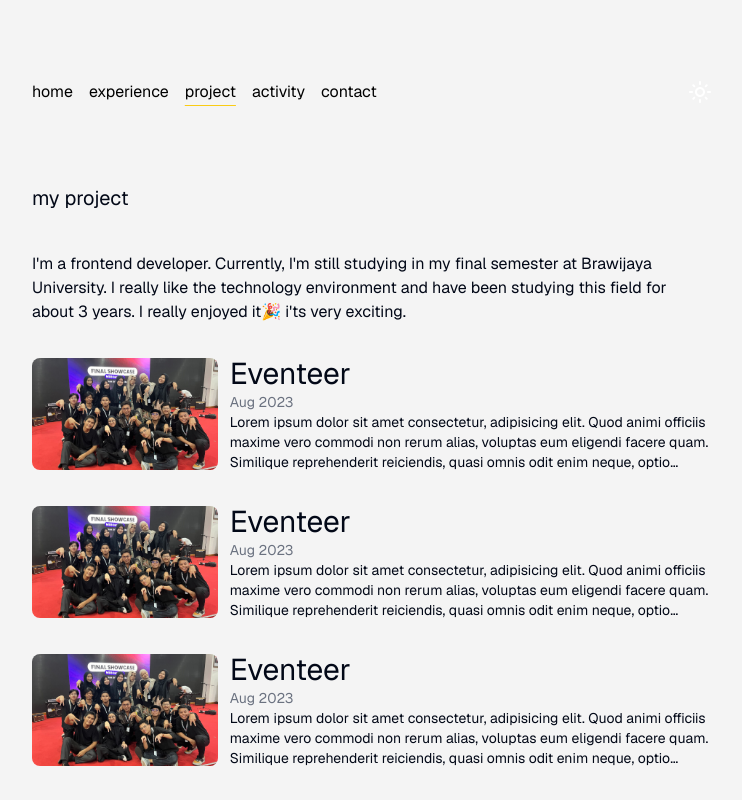
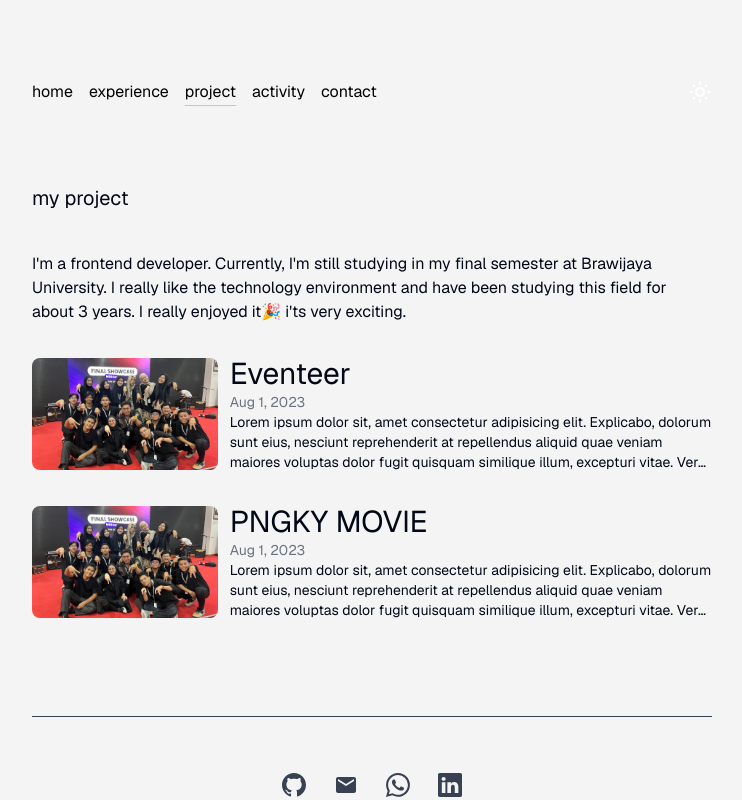
Before and after one commit to hengkianggia/my-website, a Next.js app: page /project in a window 1280 px wide. Shown: the top 800 px of the page, without its empty margins (268-1010 px from the left). Built offline with nearby package versions, Linux system fonts and the light colour scheme.

Commit message:
update detail list

```diff
--- a/app/activity/page.tsx
+++ b/app/activity/page.tsx
@@ -1,9 +1,12 @@
-import React from 'react'
+import Wrapper from "@/components/Wrapper";
+import React from "react";
 
 const Activity = () => {
   return (
-    <div>Activity</div>
-  )
-}
+    <Wrapper>
+      <h1>makmu kiper</h1>
+    </Wrapper>
+  );
+};
 
-export default Activity
+export default Activity;
--- /dev/null
+++ b/app/error.tsx
@@ -0,0 +1,30 @@
+"use client"; // Error components must be Client Components
+
+import { useEffect } from "react";
+
+export default function Error({
+  error,
+  reset,
+}: {
+  error: Error & { digest?: string };
+  reset: () => void;
+}) {
+  useEffect(() => {
+    // Log the error to an error reporting service
+    console.error(error);
+  }, [error]);
+
+  return (
+    <div>
+      <h2>Something went wrong!</h2>
+      <button
+        onClick={
+          // Attempt to recover by trying to re-render the segment
+          () => reset()
+        }
+      >
+        Try again
+      </button>
+    </div>
+  );
+}
--- a/app/layout.tsx
+++ b/app/layout.tsx
@@ -1,5 +1,4 @@
 import type { Metadata } from "next";
-// import { Montserrat } from "next/font/google";
 import "./globals.css";
 import { GeistSans } from "geist/font/sans";
 import Center from "@/components/Center";
@@ -8,8 +7,6 @@ import Navbar from "@/components/Navbar";
 import { ThemeProvider } from "@/components/theme-provider";
 import { cn } from "@/lib/utils";
 import Footer from "@/components/Footer";
-
-// const montserrat = Montserrat({ subsets: ["cyrillic"] });
 
 export const metadata: Metadata = {
   title: "PNGKY | welcome to my home🖐️",
--- /dev/null
+++ b/app/project/[id]/detail/page.tsx
@@ -0,0 +1,9 @@
+import React from 'react'
+
+const DetailProject = () => {
+  return (
+    <div>Lorem ipsum dolor sit, amet consectetur adipisicing elit. Explicabo, dolorum sunt eius, nesciunt reprehenderit at repellendus aliquid quae veniam maiores voluptas dolor fugit quisquam similique illum, excepturi vitae. Vero, eos earum in iusto a delectus iure velit saepe aperiam eum?</div>
+  )
+}
+
+export default DetailProject
--- a/app/project/page.tsx
+++ b/app/project/page.tsx
@@ -1,5 +1,5 @@
 import ListProject from "@/components/pages/project/ListProject";
-import React from "react";
+import project from "@/lib/data/listProject.json";
 
 const Project = () => {
   return (
@@ -14,10 +14,15 @@ const Project = () => {
         </p>
       </section>
 
-      <ListProject />
-      <ListProject />
-      <ListProject />
-      <ListProject />
+      {project.map((item) => (
+        <ListProject
+          key={item.id}
+          id={item.id}
+          title={item.title}
+          description={item.desc}
+          date={item.date}
+        />
+      ))}
     </div>
   );
 };
--- a/components/pages/project/ListProject.tsx
+++ b/components/pages/project/ListProject.tsx
@@ -1,14 +1,24 @@
 import Image from "next/image";
 import React from "react";
 
-import image from "@/public/images/team.jpg";
+import imageaa from "@/public/images/team.jpg";
+import Link from "next/link";
 
-const ListProject = () => {
+const ListProject = ({ title, description, date, id }: any) => {
+  const datee = new Date(date);
+  const dateee = datee.toLocaleDateString("en-EN", {
+    year: "numeric",
+    month: "short",
+    day: "numeric",
+  });
+
+  const urlTitel = title.toLowerCase().split(" ").join("-");
   return (
+    <Link href={`/project/${urlTitel}/detail`} className="no-underline">
       <div className="grid grid-cols-7 items-center gap-3 w-full cursor-pointer">
         <div className="col-span-2 overflow-hidden">
           <Image
-          src={image}
+            src={imageaa}
             width={200}
             alt="image"
             className="rounded-lg max-h-28 object-cover"
@@ -16,17 +26,12 @@ const ListProject = () => {
         </div>
 
         <div className="col-span-5">
-        <h1 className="text-3xl">Eventeer</h1>
-        <h1 className="text-sm text-gray-500">Aug 2023</h1>
-        <p className="text-sm line-clamp-3">
-          Lorem ipsum dolor sit amet consectetur, adipisicing elit. Quod animi
-          officiis maxime vero commodi non rerum alias, voluptas eum eligendi
-          facere quam. Similique reprehenderit reiciendis, quasi omnis odit enim
-          neque, optio consectetur velit dolores labore. Ratione harum obcaecati
-          non odit.
-        </p>
+          <h1 className="text-3xl">{title}</h1>
+          <h1 className="text-sm text-gray-500">{dateee}</h1>
+          <p className="text-sm line-clamp-3">{description}</p>
         </div>
       </div>
+    </Link>
   );
 };
 
--- /dev/null
+++ b/lib/data/listProject.json
@@ -0,0 +1,14 @@
+[
+  {
+    "id": 1,
+    "title": "Eventeer",
+    "date": "2023-08-01",
+    "desc": "Lorem ipsum dolor sit, amet consectetur adipisicing elit. Explicabo, dolorum sunt eius, nesciunt reprehenderit at repellendus aliquid quae veniam maiores voluptas dolor fugit quisquam similique illum, excepturi vitae. Vero, eos earum in iusto a delectus iure velit saepe aperiam eum?"
+  },
+  {
+    "id": 2,
+    "title": "PNGKY MOVIE",
+    "date": "2023-08-01",
+    "desc": "Lorem ipsum dolor sit, amet consectetur adipisicing elit. Explicabo, dolorum sunt eius, nesciunt reprehenderit at repellendus aliquid quae veniam maiores voluptas dolor fugit quisquam similique illum, excepturi vitae. Vero, eos earum in iusto a delectus iure velit saepe aperiam eum?"
+  }
+]
--- a/package.json
+++ b/package.json
@@ -18,6 +18,7 @@
     "next-themes": "^0.3.0",
     "react": "^18",
     "react-dom": "^18",
+    "react-hook-form": "^7.51.5",
     "react-icons": "^5.2.1",
     "tailwind-merge": "^2.3.0",
     "tailwindcss-animate": "^1.0.7"
```
Also changed, not shown: 1 other file (tests, documents, lock files or other folders). Lines whose indentation alone changed are shown as unchanged.
